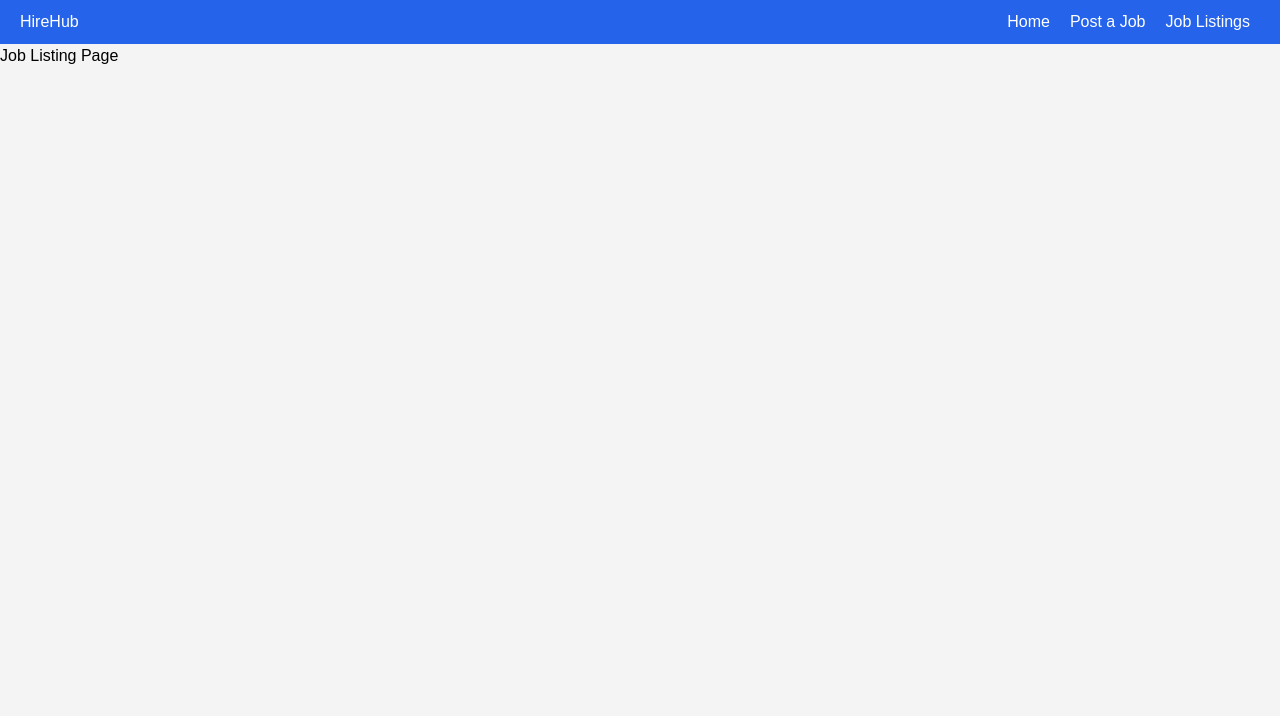
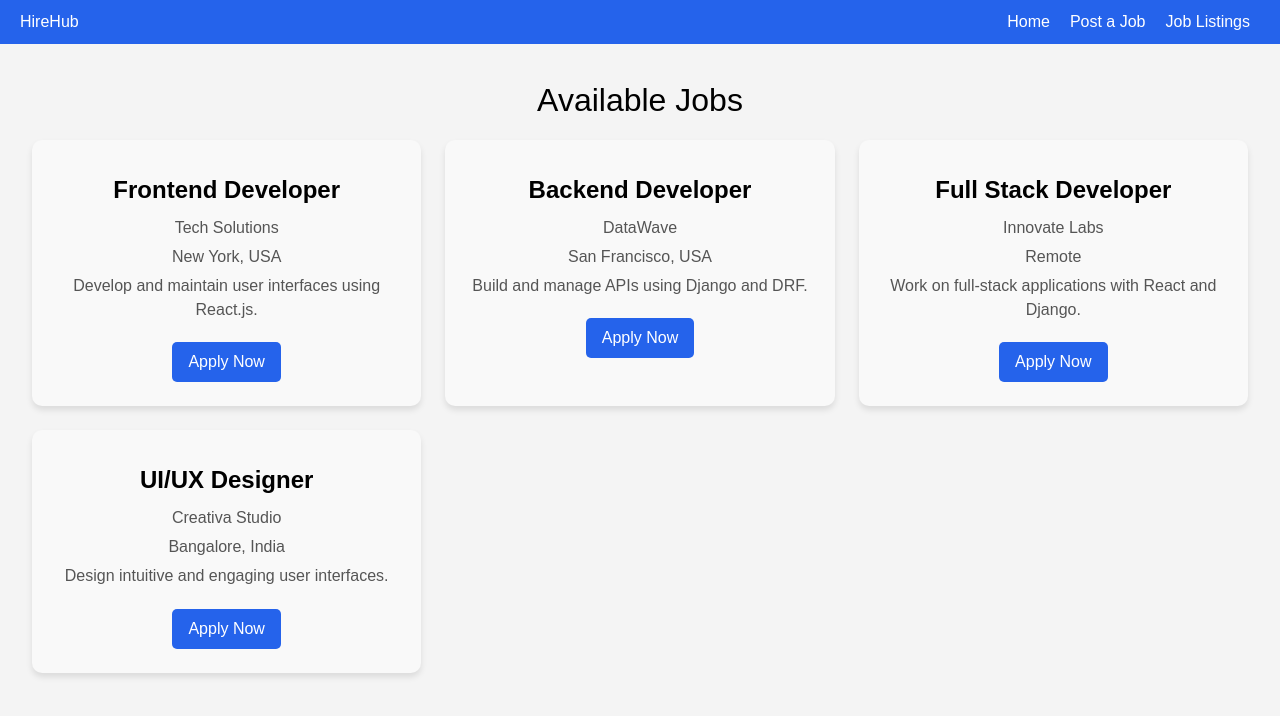
Before and after one commit to nehac710/hirehub-frontend, a React (Vite) app: page /jobListing in a window 1280 px wide. Shown: the top 716 px of the page. Built offline with nearby package versions, Linux system fonts and the light colour scheme.

Commit message:
add job listing page and fix routing issues

```diff
--- /dev/null
+++ b/index copy.html
@@ -0,0 +1,15 @@
+<!doctype html>
+<html lang="en">
+  <head>
+    <meta charset="UTF-8" />
+    <link rel="icon" type="image/svg+xml" href="/vite.svg" />
+    <meta name="viewport" content="width=device-width, initial-scale=1.0" />
+    <title>Vite + React</title>
+    <script type="module" crossorigin src="/assets/index-DvK0gxpQ.js"></script>
+    <link rel="stylesheet" crossorigin href="/assets/index-DBD8M2QL.css">
+  </head>
+  <body>
+    <div id="root"></div>
+
+  </body>
+</html>
--- a/src/App.jsx
+++ b/src/App.jsx
@@ -1,6 +1,7 @@
 import { BrowserRouter as Router, Routes, Route } from 'react-router-dom';
 import Navbar from './components/Navbar';
 import Home from './pages/Home';
+import Joblisting from './pages/jobListing'
 
 function App() {
   return (
@@ -9,7 +10,7 @@ function App() {
       <Routes>
         <Route path="/" element={<Home />} />
         <Route path="/jobPosting" element={<div>Job Posting Page</div>} />
-        <Route path="/jobListing" element={<div>Job Listing Page</div>} />
+        <Route path="/jobListing" element={<Joblisting/>} />
       </Routes>
     </Router>
   );
--- a/src/pages/jobListing.jsx
+++ b/src/pages/jobListing.jsx
@@ -0,0 +1,68 @@
+import React, { useState, useEffect } from 'react';
+import '../styles/JobListing.css';
+
+function JobListing() {
+    const [jobs, setJobs] = useState([]);
+
+    useEffect(() => {
+        // Random sample jobs data
+        const sampleJobs = [
+            {
+                id: 1,
+                title: "Frontend Developer",
+                company: "Tech Solutions",
+                location: "New York, USA",
+                description: "Develop and maintain user interfaces using React.js."
+            },
+            {
+                id: 2,
+                title: "Backend Developer",
+                company: "DataWave",
+                location: "San Francisco, USA",
+                description: "Build and manage APIs using Django and DRF."
+            },
+            {
+                id: 3,
+                title: "Full Stack Developer",
+                company: "Innovate Labs",
+                location: "Remote",
+                description: "Work on full-stack applications with React and Django."
+            },
+            {
+                id: 4,
+                title: "UI/UX Designer",
+                company: "Creativa Studio",
+                location: "Bangalore, India",
+                description: "Design intuitive and engaging user interfaces."
+            },
+        ];
+
+        // Simulating data fetch
+        setTimeout(() => {
+            setJobs(sampleJobs);
+        }, 1000);
+    }, []);
+
+    return (
+        <div className="job-listing-container">
+            <h2 className="job-listing-title">Available Jobs</h2>
+            <div className="job-card-container">
+                {jobs.length > 0 ? (
+                    jobs.map((job) => (
+                        <div className="job-card" key={job.id}>
+                            <h3 className="job-title">{job.title}</h3>
+                            <p className="job-company">{job.company}</p>
+                            <p className="job-location">{job.location}</p>
+                            <p className="job-description">{job.description}</p>
+                            <button className="apply-button">Apply Now</button>
+                        </div>
+                    ))
+                ) : (
+                    <p>Loading jobs...</p>
+                )}
+            </div>
+        </div>
+    );
+}
+
+export default JobListing;
--- a/src/styles/jobListing.css
+++ b/src/styles/jobListing.css
@@ -0,0 +1,54 @@
+.job-listing-container {
+    padding: 2rem;
+    text-align: center;
+}
+
+.job-listing-title {
+    font-size: 2rem;
+    margin-bottom: 1rem;
+}
+
+.job-card-container {
+    display: grid;
+    grid-template-columns: repeat(auto-fill, minmax(300px, 1fr));
+    gap: 1.5rem;
+}
+
+.job-card {
+    background-color: #f9f9f9;
+    padding: 1.5rem;
+    border-radius: 10px;
+    box-shadow: 0 4px 6px rgba(0, 0, 0, 0.1);
+    transition: transform 0.3s, box-shadow 0.3s;
+}
+
+.job-card:hover {
+    transform: translateY(-5px);
+    box-shadow: 0 8px 12px rgba(0, 0, 0, 0.15);
+}
+
+.job-title {
+    font-size: 1.5rem;
+    margin: 0.5rem 0;
+    font-weight: bold;
+}
+
+.job-company, .job-location, .job-description {
+    margin: 0.3rem 0;
+    color: #555;
+}
+
+.apply-button {
+    margin-top: 1rem;
+    padding: 0.5rem 1rem;
+    background-color: #2563eb;
+    color: white;
+    border: none;
+    border-radius: 5px;
+    cursor: pointer;
+    transition: background-color 0.2s;
+}
+
+.apply-button:hover {
+    background-color: #1d4ed8;
+}
```
